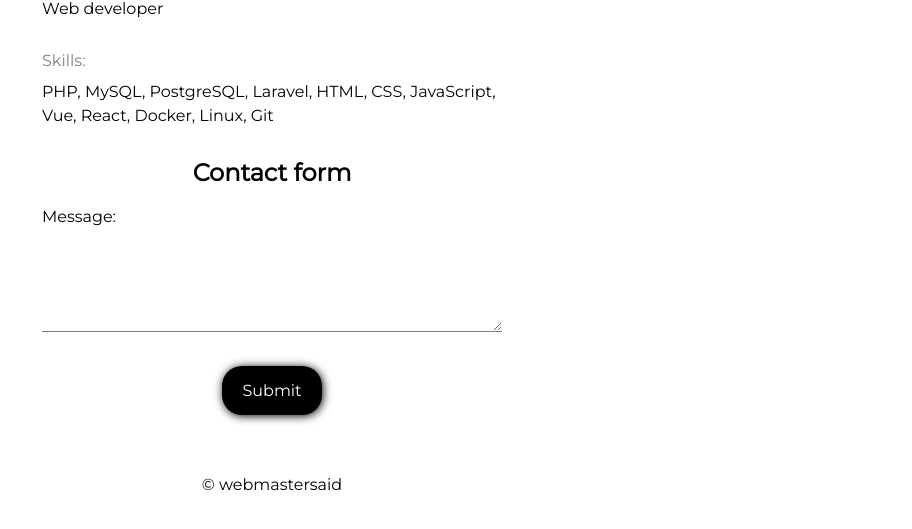
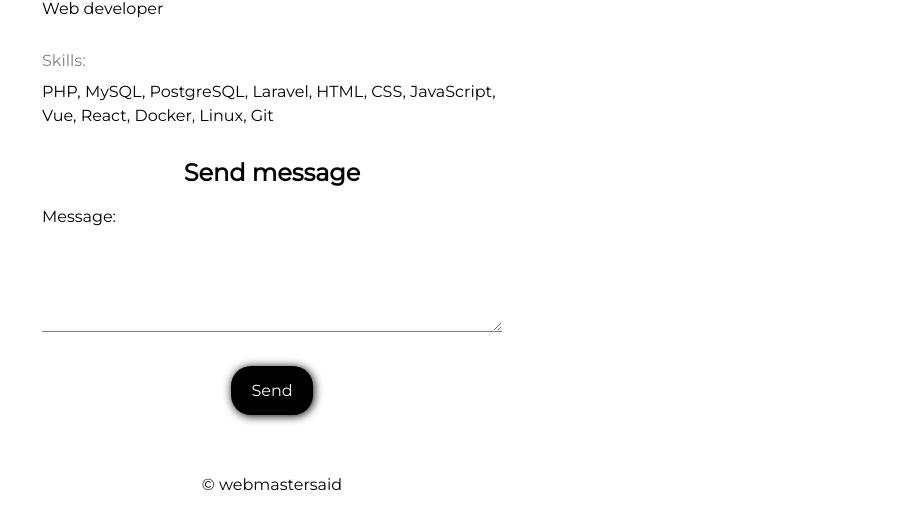
Before and after one commit to webmastersaid/webmastersaid.github.io, a plain HTML site: page index.html in a window 1280 px wide. Shown: the part 151-680 px from the top of the page, without its empty margins (368-1280 px from the left). Drawn offline with Linux system fonts and the light colour scheme.

Commit message:
update #4

```diff
--- a/index.html
+++ b/index.html
@@ -51,7 +51,7 @@
                 </div>
             </div>
             <div class="contact">
-                <h2>Contact form</h2>
+                <h2>Send message</h2>
                 <form id="form" action="https://formspree.io/f/xvodqpnp" method="POST">
                     <div class="form-group">
                         <label for="message">Message:</label>
@@ -59,7 +59,7 @@
                         </textarea>
                     </div>
                     <div class="form-btn">
-                        <input class="btn" type="submit" value="Submit">
+                        <input class="btn" type="submit" value="Send">
                     </div>
                     <div id="form_status" class="contact-form-status"></div>
                 </form>
```
Also changed, not shown: ru/index.html (+1 -1 lines).
